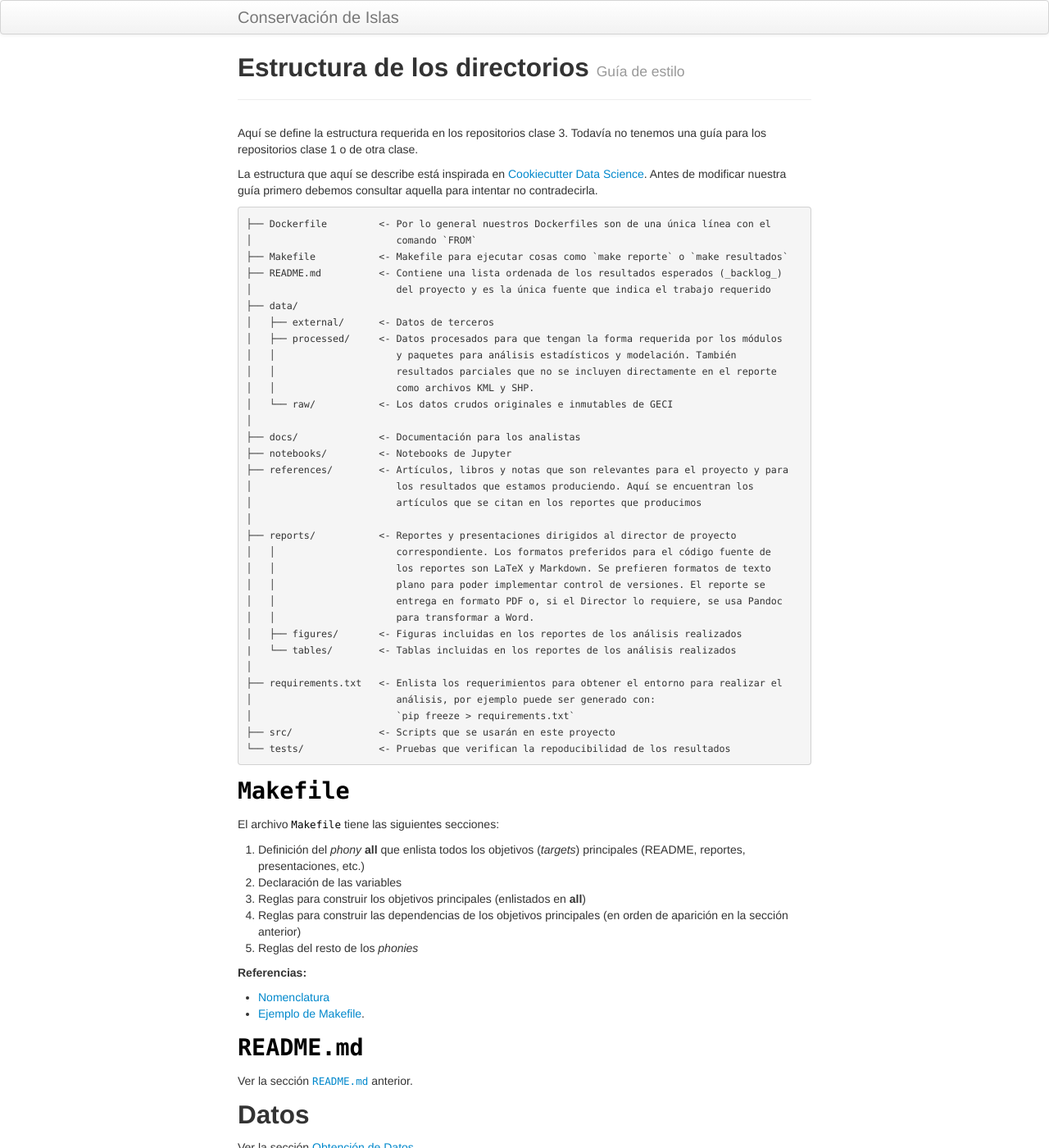
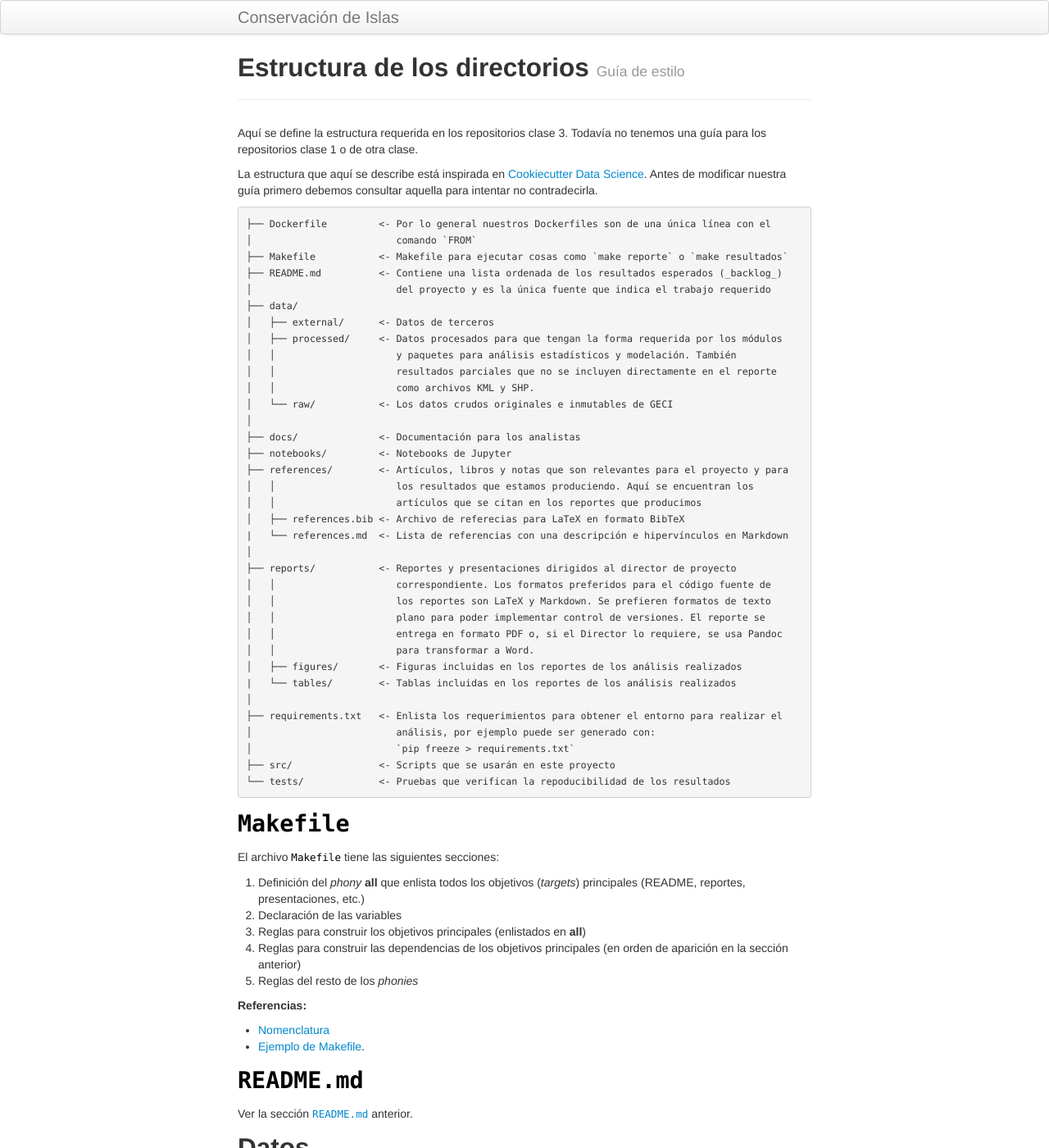
Before and after one commit to LizethMReyes/islasgeci.github.io, a Jekyll site: the page built from ciencia_de_datos/guia_de_estilo/estructura.md, in a window 1280 px wide and 1400 px high. Shown: the whole window at 82% size. Built offline with Jekyll 4.4.1, drawn with Linux system fonts in a browser that asks for light colours.

Commit message:
Define archivos de texto con lista de referencias
- Lista de referencias en Markdown
- Lista de referencias en BibTex

```diff
--- a/ciencia_de_datos/guia_de_estilo/estructura.md
+++ b/ciencia_de_datos/guia_de_estilo/estructura.md
@@ -26,8 +26,10 @@ La estructura que aquí se describe está inspirada en [Cookiecutter Data Scienc
 ├── docs/              <- Documentación para los analistas
 ├── notebooks/         <- Notebooks de Jupyter
 ├── references/        <- Artículos, libros y notas que son relevantes para el proyecto y para
-│                         los resultados que estamos produciendo. Aquí se encuentran los
-│                         artículos que se citan en los reportes que producimos
+│   │                     los resultados que estamos produciendo. Aquí se encuentran los
+│   │                     artículos que se citan en los reportes que producimos
+│   ├── references.bib <- Archivo de referecias para LaTeX en formato BibTeX
+|   └── references.md  <- Lista de referencias con una descripción e hipervínculos en Markdown
 │
 ├── reports/           <- Reportes y presentaciones dirigidos al director de proyecto
 │   │                     correspondiente. Los formatos preferidos para el código fuente de
```
